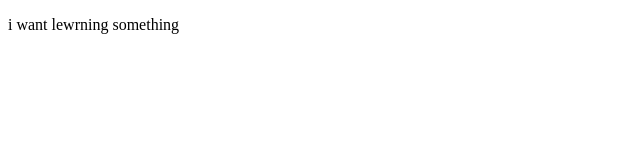
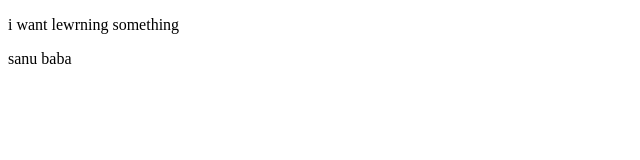
Before and after one commit to kadasantha/Youtube-test-kd, a plain HTML site: page index.html in a window 1280 px wide. Shown: the full height of the page, 0-640 px from the left. Drawn offline with Linux system fonts and the light colour scheme.

Commit message:
Update index.html(add p)

```diff
--- a/index.html
+++ b/index.html
@@ -7,5 +7,6 @@
 </head>
 <body>
     <p>i want lewrning something</p>
+    <p>  sanu baba</p>
 </body>
 </html>
```
